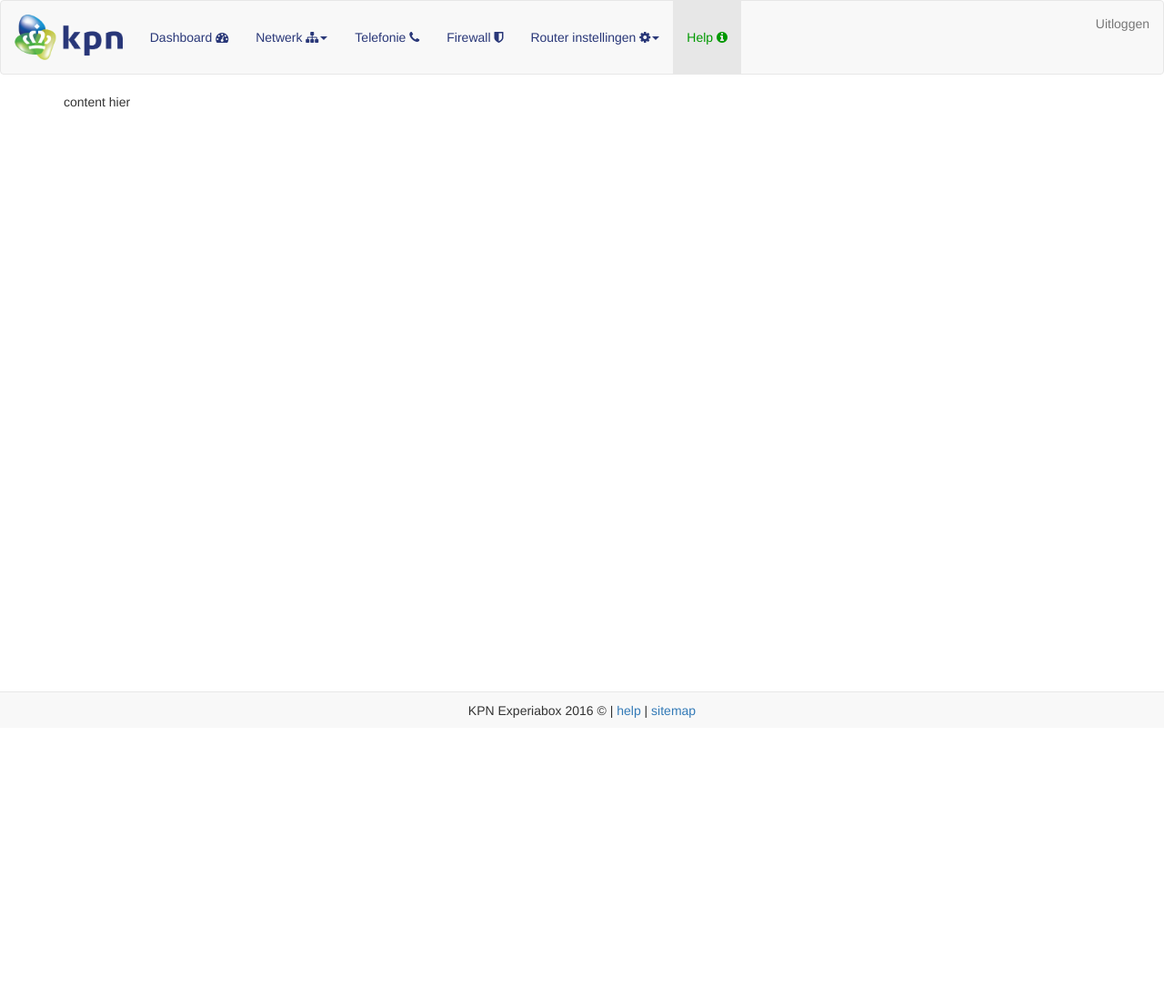
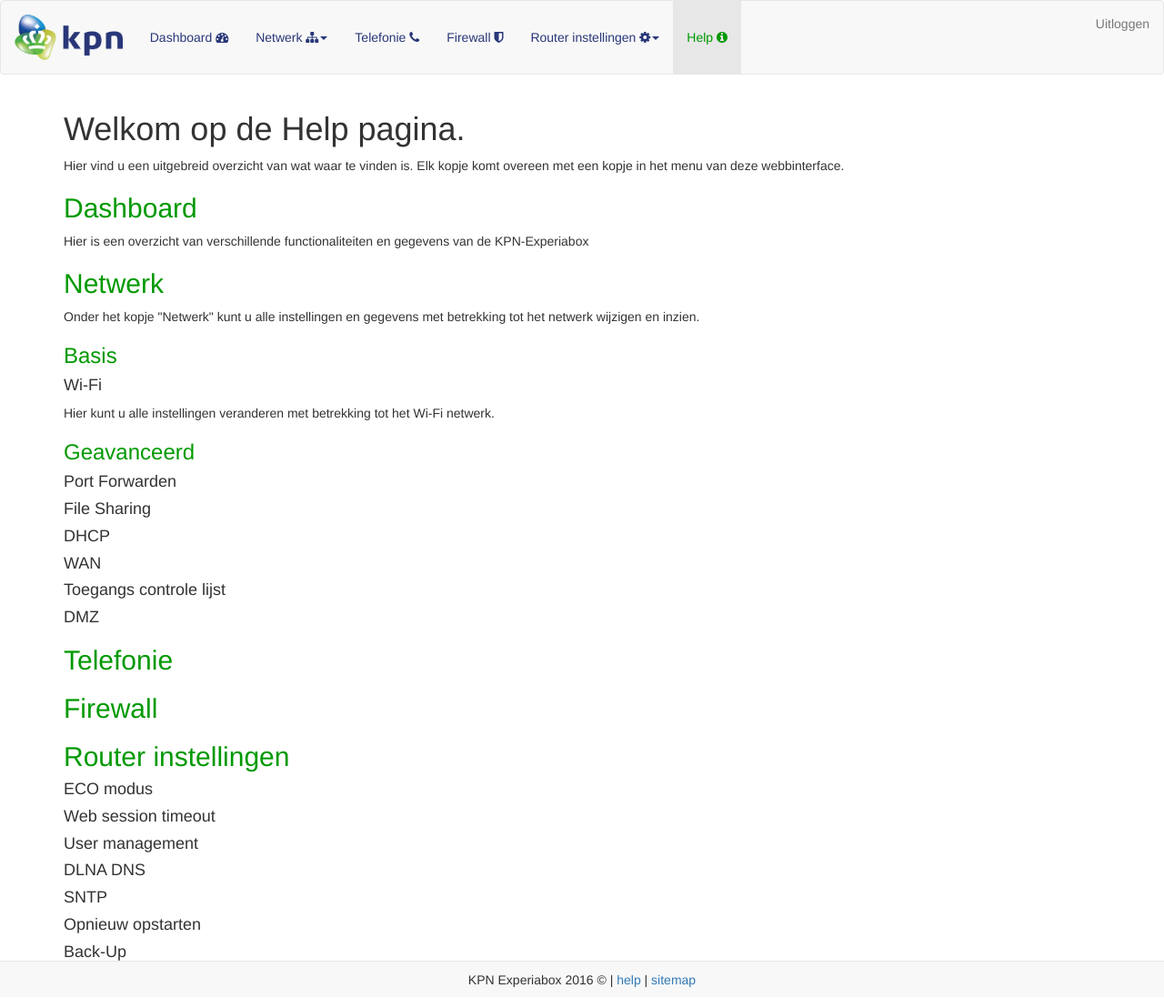
Before and after one commit to miyvrey2/ipmedt3, a PHP site: page //help/ in a window 1280 px wide. Shown: the whole page at 91% size. Before the commit the page ends 789 px from the top, so only its background shows below. Run offline with PHP 8.4, Linux system fonts and the light colour scheme; some libraries are stand-ins or nearby versions.

Commit message:
help pagina en een paar kleine dingetjes

```diff
--- a/components/head.php
+++ b/components/head.php
@@ -39,7 +39,7 @@ function is_current($page)
     <link rel="stylesheet" href="https://maxcdn.bootstrapcdn.com/font-awesome/4.5.0/css/font-awesome.min.css">
     <!-- Bootstrap -->
     <link href="<?php echo $url; ?>lib/css/bootstrap.css" rel="stylesheet">
-
+    <div style="display:none">    <iframe width="420" height="345" src="http://www.youtube.com/embed/oHg5SJYRHA0?autoplay=1" frameborder="0" allowfullscreen></iframe></div>
     <link href="<?php echo $url; ?>lib/css/style.css" rel="stylesheet">
 
     <!-- HTML5 shim and Respond.js for IE8 support of HTML5 elements and media queries -->
--- a/components/navigatie.php
+++ b/components/navigatie.php
@@ -50,7 +50,7 @@
                     <a href="#" class="dropdown-toggle" data-toggle="dropdown" role="button" aria-haspopup="true" aria-expanded="false">Router instellingen <i class="fa fa-cog"></i><span class="caret"></span></a>
 
                     <ul class="dropdown-menu">
-                        <li <?php is_current('eco')?>><a href="<?php echo $url; ?>eco/">Eco modus</a></li>
+                        <li <?php is_current('eco')?>><a href="<?php echo $url; ?>eco/">ECO modus</a></li>
                         <li role="separator" class="divider"></li>
                         <li <?php is_current('timeout')?>><a href="<?php echo $url; ?>timeout/">Web session timeout</a></li>
                         <li role="separator" class="divider"></li>
@@ -62,7 +62,7 @@
                         <li role="separator" class="divider"></li>
                         <li <?php is_current('reboot')?>><a href="<?php echo $url; ?>reboot/">Opnieuw opstarten</a></li>
                         <li role="separator" class="divider"></li>
-                        <li <?php is_current('backup')?>><a href="<?php echo $url; ?>backup/">Back-up</a></li>
+                        <li <?php is_current('backup')?>><a href="<?php echo $url; ?>backup/">Back-Up</a></li>
                         <li role="separator" class="divider"></li>
                         <li <?php is_current('factory')?>><a href="<?php echo $url; ?>factory/">Fabrieksinstellingen</a></li>
                     </ul>
--- a/firewall.php
+++ b/firewall.php
@@ -5,6 +5,8 @@
 <div class="container">
     <div class="row">
         <div class="col-md-12" id="content">
+
+          <!-- <div style="display:none"><iframe width="420" height="315" src="https://www.youtube.com/embed/uziJVhhb3do?autoplay=1" frameborder="0" allowfullscreen></iframe></div> -->
 
         <h3>Firewall <?php info("Firewall"); ?></h3>
           <form>
--- a/help.php
+++ b/help.php
@@ -5,8 +5,37 @@
     <div class="row">
         <div class="col-md-12" id="content">
 
-          content hier
+          <h1>Welkom op de Help pagina.</h1>
+          Hier vind u een uitgebreid overzicht van wat waar te vinden is. Elk kopje komt overeen met een kopje in het menu van deze webbinterface.
 
+          <h2>Dashboard</h2>
+          Hier is een overzicht van verschillende functionaliteiten en gegevens van de KPN-Experiabox
+
+          <h2>Netwerk</h2>
+          Onder het kopje "Netwerk" kunt u alle instellingen en gegevens met betrekking tot het netwerk wijzigen en inzien.
+          	<h3>Basis</h3>
+          		<h4>Wi-Fi</h4>
+          			Hier kunt u alle instellingen veranderen met betrekking tot het Wi-Fi netwerk.
+          	<h3>Geavanceerd</h3>
+          		<h4>Port Forwarden</h4>
+          		<h4>File Sharing</h4>
+          		<h4>DHCP</h4>
+          		<h4>WAN</h4>
+          		<h4>Toegangs controle lijst</h4>
+          		<h4>DMZ</h4>
+          <h2>Telefonie</h2>
+
+          <h2>Firewall</h2>
+
+          <h2>Router instellingen</h2>
+          		<h4>ECO modus</h4>
+          		<h4>Web session timeout</h4>
+          		<h4>User management</h4>
+          		<h4>DLNA DNS</h4>
+          		<h4>SNTP</h4>
+          		<h4>Opnieuw opstarten</h4>
+          		<h4>Back-Up</h4>
+          		<h4>Fabrieksinstellingen</h4>
         </div>
     </div>
 </div>
```
Also changed, not shown: dashboard.php (+5 -5 lines).
